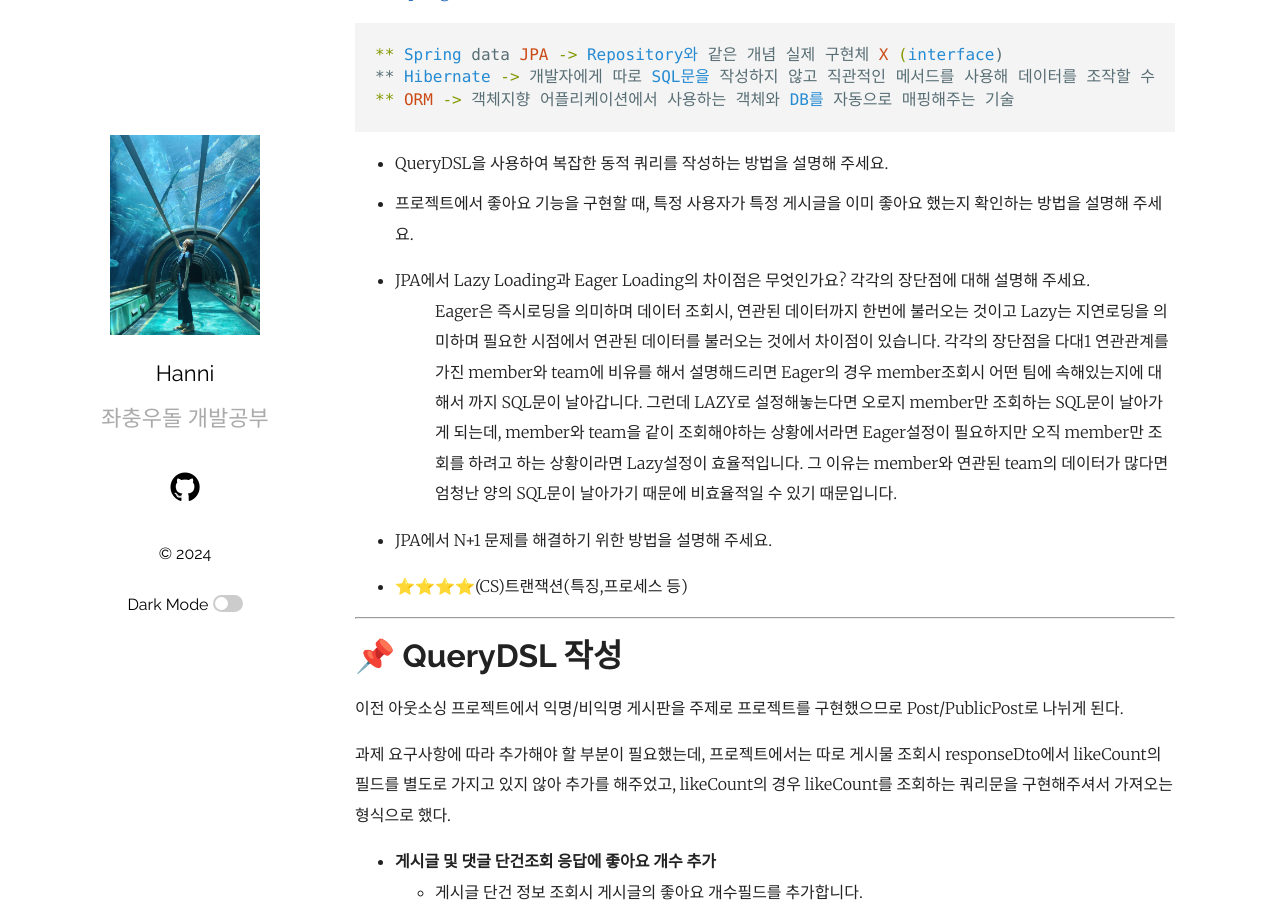
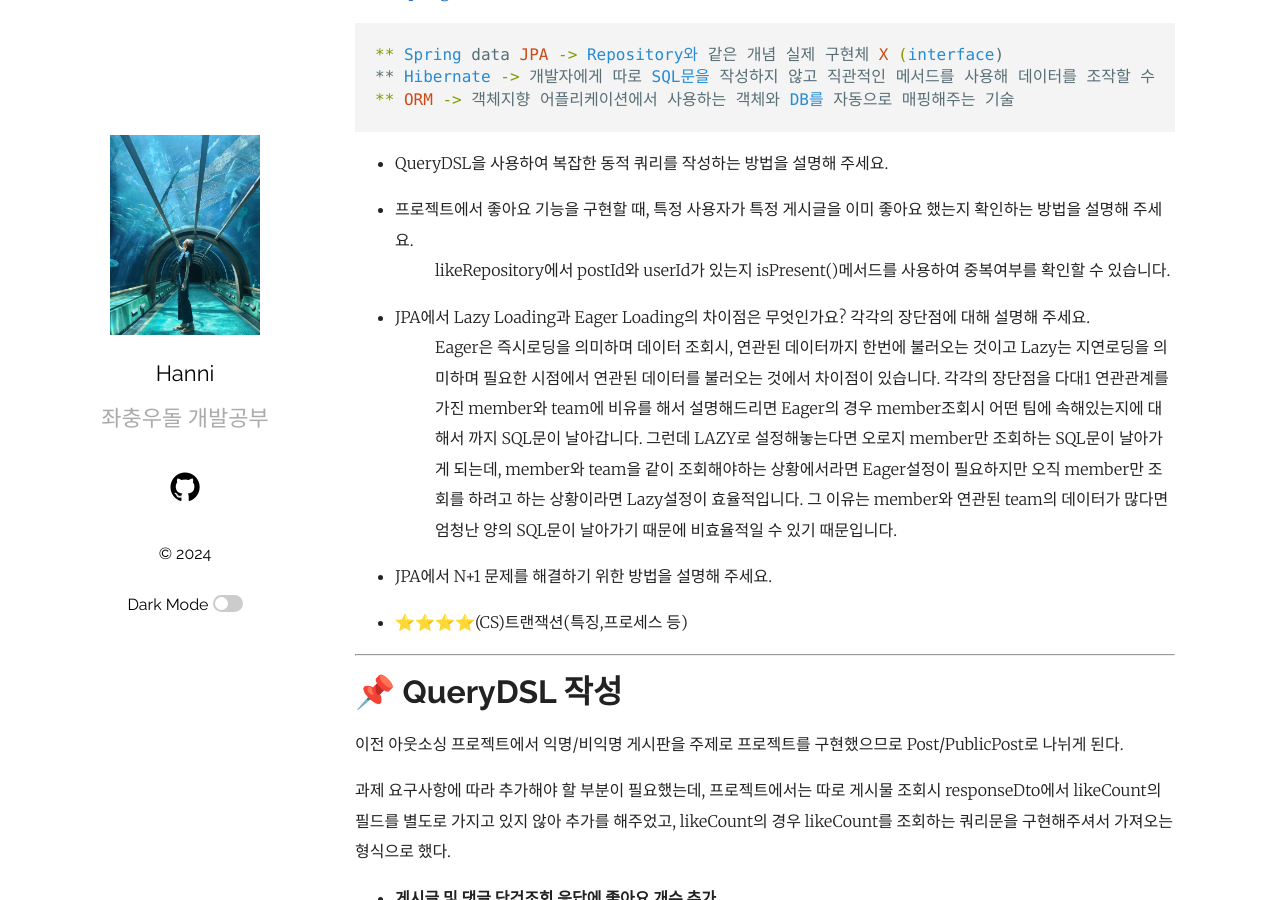
Before and after one commit to HaejungHan/HaejungHan.previous.blog, a Jekyll site: the page built from _posts/2024-06-28-기술면접질문.markdown, in a window 1280 px wide and 900 px high, scrolled down 1112 px. Built offline with Jekyll 4.4.1, drawn with Linux system fonts in a browser that asks for light colours.

Commit message:
20240628 TIL 기술면접질문 답변추가

````diff
--- a/_posts/2024-05-31-트랜잭션과 ACID, 약수의 개수와 덧셈.markdown
+++ b/_posts/2024-05-31-트랜잭션과 ACID, 약수의 개수와 덧셈.markdown
@@ -136,6 +136,8 @@ ACID는 트랜잭션이 어떠한 속성을 가져야 하는지 나타내는 개
 ### 1. 트랜잭션을 어떻게 정의해서 쓸지는 개발자가 정하는 것이고 구현하려는 기능과 ACID속성을 이해해야 트랜잭션을 잘 정의할 수 있다.
 ### 2. 트랜잭션의 ACID와 관련해서 개발자가 챙겨야 할 부분들이 있다. ex) exception처리 등
 
+[트랜잭션](https://mommoo.tistory.com/62)
+
 
 ---------------------------------------------------------------------
 
--- a/_posts/2024-06-28-기술면접질문.markdown
+++ b/_posts/2024-06-28-기술면접질문.markdown
@@ -38,9 +38,11 @@ categories: TIL 기술면접
 ** ORM -> 객체지향 어플리케이션에서 사용하는 객체와 DB를 자동으로 매핑해주는 기술
 ```
 - QueryDSL을 사용하여 복잡한 동적 쿼리를 작성하는 방법을 설명해 주세요.
-- 프로젝트에서 좋아요 기능을 구현할 때, 특정 사용자가 특정 게시글을 이미 좋아요 했는지 확인하는 방법을 설명해 주세요.
 
-- JPA에서 Lazy Loading과 Eager Loading의 차이점은 무엇인가요? 각각의 장단점에 대해 설명해 주세요.
+- 프로젝트에서 좋아요 기능을 구현할 때, 특정 사용자가 특정 게시글을 이미 좋아요 했는지 확인하는 방법을 설명해 주세요.<br>
+: likeRepository에서 postId와 userId가 있는지 isPresent()메서드를 사용하여 중복여부를 확인할 수 있습니다.
+
+- JPA에서 Lazy Loading과 Eager Loading의 차이점은 무엇인가요? 각각의 장단점에 대해 설명해 주세요.<br>
 : Eager은 즉시로딩을 의미하며 데이터 조회시, 연관된 데이터까지 한번에 불러오는 것이고 Lazy는 지연로딩을 의미하며 필요한 시점에서 연관된 데이터를 불러오는 것에서 차이점이 있습니다. 각각의 장단점을 다대1 연관관계를 가진 member와 team에 비유를 해서 설명해드리면
 Eager의 경우 member조회시 어떤 팀에 속해있는지에 대해서 까지 SQL문이 날아갑니다. 그런데 LAZY로 설정해놓는다면 오로지 member만 조회하는 SQL문이 날아가게 되는데, member와 team을 같이 조회해야하는 상황에서라면 Eager설정이 필요하지만 오직 member만 조회를 하려고 하는 상황이라면 Lazy설정이 효율적입니다. 그 이유는 member와 연관된 team의 데이터가 많다면 엄청난 양의 SQL문이 날아가기 때문에 비효율적일 수 있기 때문입니다.
 
````
